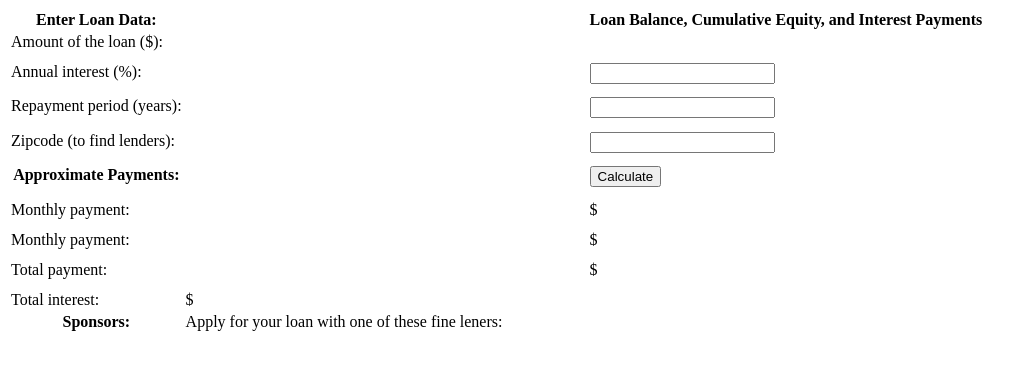
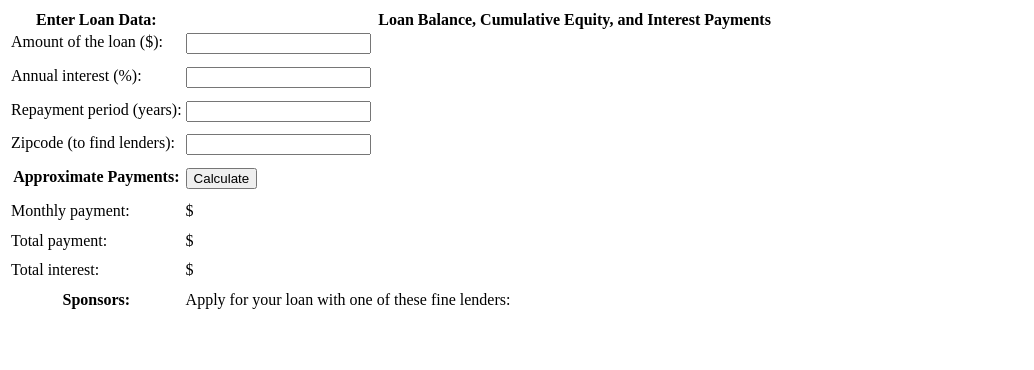
Before and after one commit to vandoan/sage, a plain HTML site: page index.html in a window 1280 px wide. Shown: the whole page, without its empty margins (0-1034 px from the left). Drawn offline with nearby package versions, Linux system fonts and the light colour scheme.

Commit message:
updated with a working version

```diff
--- a/index.html
+++ b/index.html
@@ -14,51 +14,36 @@
 <table>
  <tr><th>Enter Loan Data:</th>
  <td></td>
-    		<th>Loan Balance, Cumulative Equity, and Interest Payments</th>
-    	</tr>
-    	<tr><td>Amount of the loan ($): </td>
+ <th>Loan Balance, Cumulative Equity, and Interest Payments</th></tr>
+ <tr><td>Amount of the loan ($):</td>
+ <td><input id="amount" onchange="calculate();"></td>
  <td rowspan=8>
-    			<canvas id="graph" width="400" height="250">
-    			</canvas>
-    		</td>
-    	</tr>
-    	<tr><td> Annual interest (%):</td>
-    		<td><input id="apr" onchange="calculate();">
-    		</td>
-    	</tr>
-    	<tr>
-    		<td>Repayment period (years):</td>
+ <canvas id="graph" width="400" height="250"></canvas></td></tr>
+ <tr><td>Annual interest (%):</td>
+ <td><input id="apr" onchange="calculate();"></td></tr>
+ <tr><td>Repayment period (years):</td>
  <td><input id="years" onchange="calculate();"></td>
  <tr><td>Zipcode (to find lenders):</td>
-    			<td><input id="zipcode" onchange="calculate();">
-    			</td>
+ <td><input id="zipcode" onchange="calculate();"></td>
  <tr><th>Approximate Payments:</th>
-    				<td><button onclick="calculate();">Calculate</button>
-    				</td>
-    			</tr>
+ <td><button onclick="calculate();">Calculate</button></td></tr>
  <tr><td>Monthly payment:</td>
  <td>$<span class="output" id="payment"></span></td></tr>
-    				<tr><td>Monthly payment:</td>
-    					<td>$<span class="output" id="payment"></span>
-    					</td>
-    				</tr>
  <tr><td>Total payment:</td>
-    					<td>$<span class="output" id="total"></span></td>
-    				</tr>
+ <td>$<span class="output" id="total"></span></td></tr>
  <tr><td>Total interest:</td>
-    					<td>$<span class="output" id="totalinterest"></span>
-    					</td>
-    				</tr>
-					<tr>
-						<th>Sponsors:</th>
-						<td colspan=2>
-							Apply for your loan with one of these fine leners:
-						<div id="lenders"></div></td>
-					</tr>
+ <td>$<span class="output" id="totalinterest"></span></td></tr>
+ <tr><th>Sponsors:</th><td colspan=2>
+ Apply for your loan with one of these fine lenders:
+ <div id="lenders"></div></td></tr>
 </table>
 
 
-    </table>
+
+
+
+
+
 
     <script type="text/javascript" src="script.js"></script>
 
--- a/script.js
+++ b/script.js
@@ -1,5 +1,5 @@
-function calculate(){
-	// look up the input and output elements in the document
+function calculate() {
+ // Look up the input and output elements in the document
  var amount = document.getElementById("amount");
  var apr = document.getElementById("apr");
  var years = document.getElementById("years");
@@ -8,61 +8,58 @@ function calculate(){
  var total = document.getElementById("total");
  var totalinterest = document.getElementById("totalinterest");
 
-
-	// get user's input from the input elements. Assume it's all valid.
-	// convert interest from a percentage to a decimal and convert to annual
-	// to a monthly rate. Convert payment period in years to the number of monthly payments
+ // Get the user's input from the input elements. Assume it is all valid.
+ // Convert interest from a percentage to a decimal, and convert from
+ // an annual rate to a monthly rate. Convert payment period in years
+ // to the number of monthly payments.
  var principal = parseFloat(amount.value);
-	var interest = parseFloat(apr.value) / 100 /12;
+ var interest = parseFloat(apr.value) / 100 / 12;
  var payments = parseFloat(years.value) * 12;
-
-	// now comput th emontly payment figure
-	var x = Math.pow(1 + interest, payments); // math.pow() computes powers
+ // Now compute the monthly payment figure.
+ var x = Math.pow(1 + interest, payments); // Math.pow() computes powers
  var monthly = (principal*x*interest)/(x-1);
-
-	// if reult is a finite numbe, display
+ // If the result is a finite number, the user's input was good and
+ // we have meaningful results to display
  if (isFinite(monthly)) {
+ // Fill in the output fields, rounding to 2 decimal places
  payment.innerHTML = monthly.toFixed(2);
  total.innerHTML = (monthly * payments).toFixed(2);
  totalinterest.innerHTML = ((monthly*payments)-principal).toFixed(2);
-		// save the user's input
+ // Save the user's input so we can restore it the next time they visit
+ save(amount.value, apr.value, years.value, zipcode.value);
 
-		try {
-			// catch any errors
+ // Advertise: find and display local lenders, but ignore network errors
+ try { // Catch any errors that occur within these curly braces
  getLenders(amount.value, apr.value, years.value, zipcode.value);
  }
-		catch(e) {	}
-		// and ignore those errors
-
-		//finally chart loan balance, and interest....
+catch(e) { /* And ignore those errors */ }
+ // Finally, chart loan balance, and interest and equity payments
  chart(principal, interest, monthly, payments);
  }
  else {
-		//result was not-a-number or infinite, which means the input was
-		// incomplete or invalid. clear any previous output.
-		payment.innerHTML = "";
-		//erase the content
-		total.innerHTML = "";
-		totalinterest.innerHTML="";
-		chart();
-		// with no arg, clears the chart
+ // Result was Not-a-Number or infinite, which means the input was
+ // incomplete or invalid. Clear any previously displayed output.
+ payment.innerHTML = ""; // Erase the content of these elements
+ total.innerHTML = ""
+ totalinterest.innerHTML = "";
+ chart(); // With no arguments, clears the chart
  }
-
 }
-
-	// save user's input as properties of the local storate object
-	// will not work in some browser
-	function save(amount, apr, years, zipcode){
-		localStorage.loan_amount = amount:
+// Save the user's input as properties of the localStorage object. Those
+// properties will still be there when the user visits in the future
+// This storage feature will not work in some browsers (Firefox, e.g.) if you
+// run the example from a local file:// URL. It does work over HTTP, however.
+function save(amount, apr, years, zipcode) {
+ if (window.localStorage) { // Only do this if the browser supports it
+ localStorage.loan_amount = amount;
+ localStorage.loan_apr = apr;
  localStorage.loan_years = years;
-		localStorage.loan_apr = apr;
  localStorage.loan_zipcode = zipcode;
-
  }
-
 }
-
-	// automatically attempt to restore input fields when the document first loads
+// Automatically attempt to restore input fields when the document first loads.
+window.onload = function() {
+ // If the browser supports localStorage and we have some stored data
  if (window.localStorage && localStorage.loan_amount) {
  document.getElementById("amount").value = localStorage.loan_amount;
  document.getElementById("apr").value = localStorage.loan_apr;
@@ -71,121 +68,126 @@ function calculate(){
  }
 };
 
-	// if the browser does not support the XMLHttpRequest object, do nothing
+
+
+// Pass the user's input to a server-side script which can (in theory) return
+// a list of links to local lenders interested in making loans. This example
+// does not actually include a working implementation of such a lender-finding
+// service. But if the service existed, this function would work with it.
+function getLenders(amount, apr, years, zipcode) {
+ // If the browser does not support the XMLHttpRequest object, do nothing
  if (!window.XMLHttpRequest) return;
+ // Find the element to display the list of lenders in
+ var ad = document.getElementById("lenders");
+ if (!ad) return; // Quit if no spot for output
 
-	// find the element to display the list of lenders in
-	var ad = document.getElementById("lenders");
-	if (!ad) return; 	//quit if no spot for output
 
-	// encode the user's input as query parameters in a url
-	var url = "getLenders.php" +  			// service url plus
-	"?amt" + encodeURIComponent(amount) + 	// user data in query string
+  // Encode the user's input as query parameters in a URL
+ var url = "getLenders.php" + // Service url plus
+ "?amt=" + encodeURIComponent(amount) + // user data in query string
  "&apr=" + encodeURIComponent(apr) +
  "&yrs=" + encodeURIComponent(years) +
  "&zip=" + encodeURIComponent(zipcode);
-
-	// fetch the contents of that url using the XMLHttpRequest
-	var req = new XMLHttpRequest(); 	//Begin a new request
-	req.open("Get", url); 				// an http get request for the url
-	req.send(null); 					// send the request with no body
-
+ // Fetch the contents of that URL using the XMLHttpRequest object
+ var req = new XMLHttpRequest(); // Begin a new request
+ req.open("GET", url); // An HTTP GET request for the url
+ req.send(null); // Send the request with no body
+ // Before returning, register an event handler function that will be called
+ // at some later time when the HTTP server's response arrives. This kind of
+ // asynchronous programming is very common in client-side JavaScript.
  req.onreadystatechange = function() {
-		if (req.readState == 4 && req.status == 200) {
-			// if we get here, we got a complete valid HTTP response
-			var response = req.responseText;
-			var lenders = JSON.parse(response);
-
-			// convert the array of lender objects to a strong of html
+ if (req.readyState == 4 && req.status == 200) {
+ // If we get here, we got a complete valid HTTP response
+ var response = req.responseText; // HTTP response as a string
+ var lenders = JSON.parse(response); // Parse it to a JS array
+ // Convert the array of lender objects to a string of HTML
  var list = "";
  for(var i = 0; i < lenders.length; i++) {
-				list += "<li><a href='" + lenders[i]url + "'>" +
-					lenders[i].name+</a>;
+ list += "<li><a href='" + lenders[i].url + "'>" +
+ lenders[i].name + "</a>";
  }
-				// display the html in the element from above
+ // Display the HTML in the element from above.
  ad.innerHTML = "<ul>" + list + "</ul>";
  }
  }
 }
-		// chart monthly loan balance, interest and equity in an HTML canvas element
+// Chart monthly loan balance, interest and equity in an HTML <canvas> element.
+// If called with no arguments then just erase any previously drawn chart.
 function chart(principal, interest, monthly, payments) {
-			var graph = document.getElementById("graph");  // get the canvas tag
-			graph.width = graph.width; 	// magic to clear the reset the canvas element
-
+ var graph = document.getElementById("graph"); // Get the <canvas> tag
+ graph.width = graph.width; // Magic to clear and reset the canvas element
+ // If we're called with no arguments, or if this browser does not support
+ // graphics in a <canvas> element, then just return now.
  if (arguments.length == 0 || !graph.getContext) return;
-
-			// get the "context" object for the canvas that defines the drawing api
-			var g = graph.getContext("2d"); 	// all drawing is done with this object
-			var width = graph.width, height = graph.height;  // get canvas size
-
-			// these functions convert payment numbers and dollar amounts to pixels
+ // Get the "context" object for the <canvas> that defines the drawing API
+ var g = graph.getContext("2d"); // All drawing is done with this object
+ var width = graph.width, height = graph.height; // Get canvas size
+ // These functions convert payment numbers and dollar amounts to pixels
  function paymentToX(n) { return n * width/payments; }
  function amountToY(a) { return height-(a * height/(monthly*payments*1.05));}
-
-			// payments are a straight line from (0,0) to (payments, monthly*payments)
-			g.moveTo(paymentToX(0), amountToY(0)); 		//start at lower left
-			g.lineTo(paymentToX(payments),
+ // Payments are a straight line from (0,0) to (payments, monthly*payments)
+ g.moveTo(paymentToX(0), amountToY(0)); // Start at lower left
+ g.lineTo(paymentToX(payments), // Draw to upper right
  amountToY(monthly*payments));
-			g.lineTo(paymentToX(payments), amountToY(0)); 	// Down to lower right
-			g.closePath();
-			g.closePath();
-			g.fillStyle = "#f88";
-			g.fill();
-			g.font = "bold 12px sans-serif";
-			g.fillText("Total Interest Payments", 20,20);
 
 
-			// cumulative equtity is non-linear and trickeir to chart
+
+
+			g.lineTo(paymentToX(payments), amountToY(0)); // Down to lower right
+ g.closePath(); // And back to start
+ g.fillStyle = "#f88"; // Light red
+ g.fill(); // Fill the triangle
+ g.font = "bold 12px sans-serif"; // Define a font
+ g.fillText("Total Interest Payments", 20,20); // Draw text in legend
+ // Cumulative equity is non-linear and trickier to chart
  var equity = 0;
-			g.beginPath();
-			g.moveTo(paymentToX(0), amountToY(0));
+ g.beginPath(); // Begin a new shape
+ g.moveTo(paymentToX(0), amountToY(0)); // starting at lower-left
  for(var p = 1; p <= payments; p++) {
-				// for each payment, figure out how much is interest
+ // For each payment, figure out how much is interest
  var thisMonthsInterest = (principal-equity)*interest;
-				equity += (monthly - thisMonthsInterest);
-				g.lineTo(paymentToX(p),amountToY(equity));
+ equity += (monthly - thisMonthsInterest); // The rest goes to equity
+ g.lineTo(paymentToX(p),amountToY(equity)); // Line to this point
  }
-			g.lintTo(paymentToX(payments), amountToY(0));
-			g.closePath();
-			g.fillStyle = "greeen";
-			g.fill();
-			g.filltText("Total Equity", 20,35);
-
+ g.lineTo(paymentToX(payments), amountToY(0)); // Line back to X axis
+ g.closePath(); // And back to start point
+ g.fillStyle = "green"; // Now use green paint
+ g.fill(); // And fill area under curve
+ g.fillText("Total Equity", 20,35); // Label it in green
  // Loop again, as above, but chart loan balance as a thick black line
  var bal = principal;
  g.beginPath();
-			g.moveTo(paymentToX(0), amountToY(bal));
-			for(var p = 1; p <=payments; p++){
+ g.moveTo(paymentToX(0),amountToY(bal));
+ for(var p = 1; p <= payments; p++) {
  var thisMonthsInterest = bal*interest;
-				bal -=(monthly - thisMonthsInterest);
-				g.lineTo(paymentToX(p), amountToY(bal));
+ bal -= (monthly - thisMonthsInterest); // The rest goes to equity
+ g.lineTo(paymentToX(p),amountToY(bal)); // Draw line to this point
  }
-			g.lineWidth = 3;
-			g.stroke();
-			g.fillStyle = "black";
-			g.fillText("Loan Balance", 20,50);
-
-			// tick marks and year numbers on X axis
-			g.textalign="center";
-			var y = amountToY(-);
-			for(var year=1; year*12 <= payments; year++) {
-				var x = paymentToX(year*12);
-				g.fillRect(x-0.5, y-3,1,3);
-				if (year ==1) g.fillText("Year", x, y-5);
+ g.lineWidth = 3; // Use a thick line
+ g.stroke(); // Draw the balance curve
+ g.fillStyle = "black"; // Switch to black text
+ g.fillText("Loan Balance", 20,50); // Legend entry
+ // Now make yearly tick marks and year numbers on X axis
+ g.textAlign="center"; // Center text over ticks
+ var y = amountToY(0); // Y coordinate of X axis
+ for(var year=1; year*12 <= payments; year++) { // For each year
+ var x = paymentToX(year*12); // Compute tick position
+ g.fillRect(x-0.5,y-3,1,3); // Draw the tick
+ if (year == 1) g.fillText("Year", x, y-5); // Label the axis
+ if (year % 5 == 0 && year*12 !== payments) // Number every 5 years
  g.fillText(String(year), x, y-5);
  }
 
-			// mark payment amounts along the right edge
-			g.textAlign = "right";
-			g.textBaseline = "middle";
-			var ticks = [monthly*payments, principal];
-			var rightEdge = paymentToX(payments);
-			var rightEdge = paymentToX(payments);
-			for(var i= 0; i < ticks.length; i++) {
-				var y = amountToY(ticks[i]);
-			g.fillRect(rightEdge-3, y-0, 3,1);  	// draw the tick mark
-			g.fillText(String(ticks[i].toFixed(0)), // and label it
+// Mark payment amounts along the right edge
+ g.textAlign = "right"; // Right-justify text
+ g.textBaseline = "middle"; // Center it vertically
+ var ticks = [monthly*payments, principal]; // The two points we'll mark
+ var rightEdge = paymentToX(payments); // X coordinate of Y axis
+ for(var i = 0; i < ticks.length; i++) { // For each of the 2 points
+ var y = amountToY(ticks[i]); // Compute Y position of tick
+
+g.fillRect(rightEdge-3, y-0.5, 3,1); // Draw the tick mark
+ g.fillText(String(ticks[i].toFixed(0)), // And label it.
  rightEdge-5, y);
-
  }
 }
```
Lines whose indentation alone changed are shown as unchanged.
